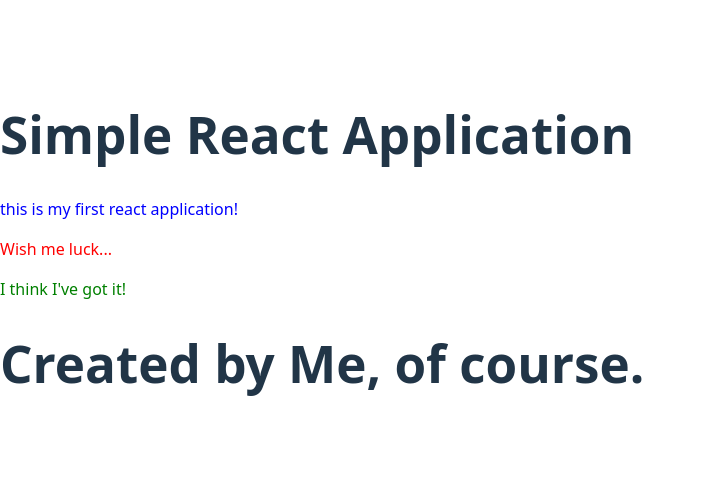
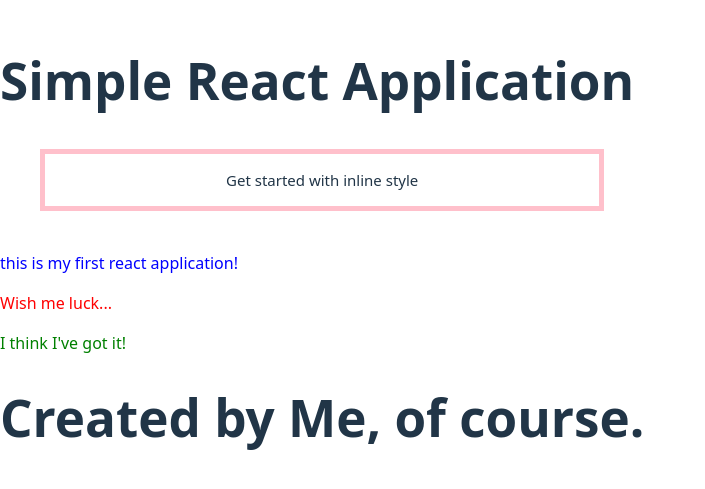
Before and after one commit to JoanneOs/GLAB320H21, a React (Vite) app: page / in a window 1280 px wide. Shown: the part 151-640 px from the top of the page, without its empty margins (0-705 px from the left). Built offline with nearby package versions, Linux system fonts and the light colour scheme.

Commit message:
Inline styling

```diff
--- a/src/App.jsx
+++ b/src/App.jsx
@@ -1,4 +1,15 @@
 import React from "react";
+
+//Inline styling
+
+const divStyle = {
+  margin: '40px',
+  border: '5px solid pink'
+};
+const pStyle = {
+  fontSize: '15px',
+  textAlign: 'center'
+};
 
 // this is the header component
 function Header() {
@@ -34,10 +45,14 @@
   );
 }
 
-function App() {
+function App() { //add Inline styling
   return (
     <>
    <Header />
+
+   <div style={divStyle}>
+    <p style={pStyle}>Get started with inline style</p>
+  </div>
    <Content color="blue" text="this is my first react application!" />
    <Content color="red" text="Wish me luck..." />
    <Content color="green" text="I think I've got it!" />
```
